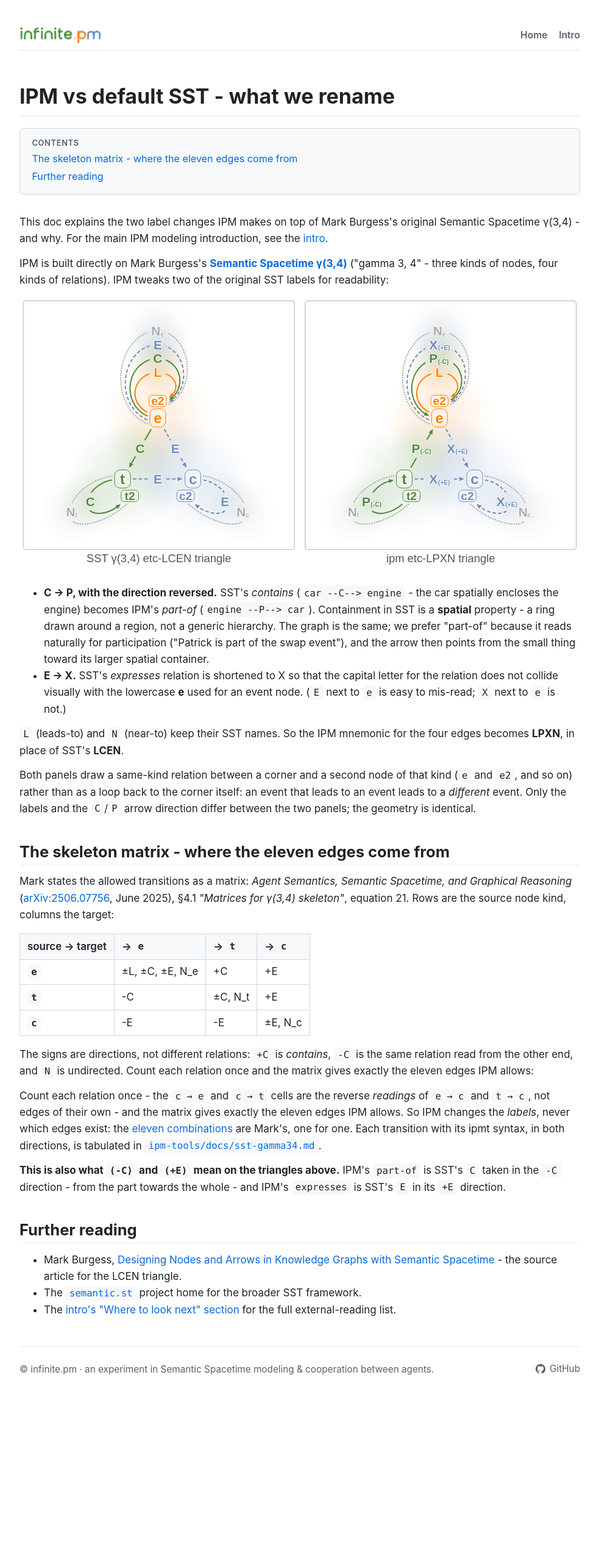
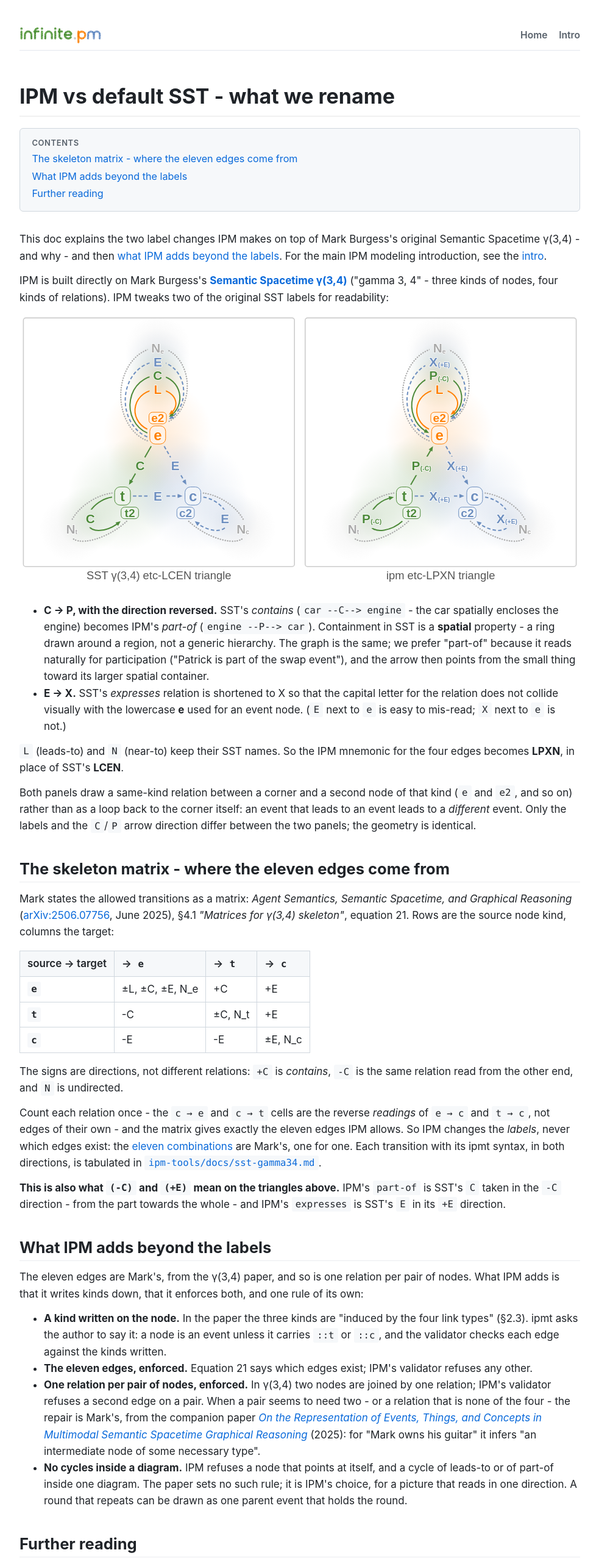
Before and after one commit to infinite-pm/infinite-pm-web, a plain HTML site: page docs/intro/docs/ipm-vs-sst.html in a window 1280 px wide. Shown: the top 2560 px of the page at 61% size, without its empty margins (148-1131 px from the left). Before the commit the page ends 2323 px from the top, so only its background shows below. Drawn offline with Linux system fonts and the light colour scheme.

Commit message:
intro pages: the wording set against the gamma(3,4) papers, as the ipm-intro sources now have it

```diff
--- a/docs/intro/docs/ipm-vs-sst.html
+++ b/docs/intro/docs/ipm-vs-sst.html
@@ -4,13 +4,13 @@
 <meta charset="utf-8">
 <meta name="viewport" content="width=device-width,initial-scale=1">
 <title>IPM vs default SST - what we rename — infinite.pm intro</title>
-<meta name="description" content="This doc explains the two label changes IPM makes on top of Mark Burgess&#039;s original Semantic Spacetime γ(3,4) - and why. For the main IPM modeling…">
+<meta name="description" content="This doc explains the two label changes IPM makes on top of Mark Burgess&#039;s original Semantic Spacetime γ(3,4) - and why - and then what IPM adds beyond the…">
 <link rel="canonical" href="https://infinite.pm/intro/docs/ipm-vs-sst.html">
 <meta property="og:type" content="website">
 <meta property="og:site_name" content="infinite.pm">
 <meta property="og:url" content="https://infinite.pm/intro/docs/ipm-vs-sst.html">
 <meta property="og:title" content="IPM vs default SST - what we rename — infinite.pm intro">
-<meta property="og:description" content="This doc explains the two label changes IPM makes on top of Mark Burgess&#039;s original Semantic Spacetime γ(3,4) - and why. For the main IPM modeling…">
+<meta property="og:description" content="This doc explains the two label changes IPM makes on top of Mark Burgess&#039;s original Semantic Spacetime γ(3,4) - and why - and then what IPM adds beyond the…">
 <meta property="og:image" content="https://infinite.pm/og.png">
 <meta property="og:image:width" content="1200">
 <meta property="og:image:height" content="628">
@@ -174,9 +174,9 @@ h5:hover .heading-ctls, h6:hover .heading-ctls,
 <body>
 <header class="top"><a class="brand" href="https://infinite.pm/"><img src="../../logo/wordmark.svg" alt="infinite.pm"></a><nav class="top-links"><a href="https://infinite.pm/">Home</a><a href="https://infinite.pm/intro">Intro</a></nav></header>
 <h1 id="ipm-vs-default-sst---what-we-rename">IPM vs default SST - what we rename</h1>
-<nav class="toc"><div class="toc-title">Contents</div><ul><li class="toc-lvl-2"><a href="#the-skeleton-matrix---where-the-eleven-edges-come-from">The skeleton matrix - where the eleven edges come from</a></li><li class="toc-lvl-2"><a href="#further-reading">Further reading</a></li></ul></nav>
+<nav class="toc"><div class="toc-title">Contents</div><ul><li class="toc-lvl-2"><a href="#the-skeleton-matrix---where-the-eleven-edges-come-from">The skeleton matrix - where the eleven edges come from</a></li><li class="toc-lvl-2"><a href="#what-ipm-adds-beyond-the-labels">What IPM adds beyond the labels</a></li><li class="toc-lvl-2"><a href="#further-reading">Further reading</a></li></ul></nav>
 
-<p>This doc explains the two label changes IPM makes on top of Mark Burgess's original Semantic Spacetime γ(3,4) - and why. For the main IPM modeling introduction, see the <a href="https://infinite.pm/intro/">intro</a>.</p>
+<p>This doc explains the two label changes IPM makes on top of Mark Burgess's original Semantic Spacetime γ(3,4) - and why - and then <a href="#what-ipm-adds-beyond-the-labels">what IPM adds beyond the labels</a>. For the main IPM modeling introduction, see the <a href="https://infinite.pm/intro/">intro</a>.</p>
 <p>IPM is built directly on Mark Burgess's <strong><a href="https://arxiv.org/abs/2506.07756">Semantic Spacetime γ(3,4)</a></strong> (&quot;gamma 3, 4&quot; - three kinds of nodes, four kinds of relations). IPM tweaks two of the original SST labels for readability:</p>
 <img src="etc-triangles.svg" alt="SST γ(3,4) vs IPM triangles - LCEN on the left, LPXN on the right" width="100%"/>
 <ul>
@@ -219,9 +219,17 @@ Only the labels and the <code>C</code>/<code>P</code> arrow direction differ bet
 </tr>
 </tbody>
 </table>
-<p>The signs are directions, not different relations: <code>+C</code> is <em>contains</em>, <code>-C</code> is the same relation read from the other end, and <code>N</code> is undirected. Count each relation once and the matrix gives exactly the eleven edges IPM allows:</p>
+<p>The signs are directions, not different relations: <code>+C</code> is <em>contains</em>, <code>-C</code> is the same relation read from the other end, and <code>N</code> is undirected.</p>
 <p>Count each relation once - the <code>c → e</code> and <code>c → t</code> cells are the reverse <em>readings</em> of <code>e → c</code> and <code>t → c</code>, not edges of their own - and the matrix gives exactly the eleven edges IPM allows. So IPM changes the <em>labels</em>, never which edges exist: the <a href="https://infinite.pm/ipm11/maxed.html">eleven combinations</a> are Mark's, one for one. Each transition with its ipmt syntax, in both directions, is tabulated in <a href="https://github.com/infinite-pm/ipm-tools/blob/main/docs/sst-gamma34.md"><code>ipm-tools/docs/sst-gamma34.md</code></a>.</p>
 <p><strong>This is also what <code>(-C)</code> and <code>(+E)</code> mean on the triangles above.</strong> IPM's <code>part-of</code> is SST's <code>C</code> taken in the <code>-C</code> direction - from the part towards the whole - and IPM's <code>expresses</code> is SST's <code>E</code> in its <code>+E</code> direction.</p>
+<h2 id="what-ipm-adds-beyond-the-labels">What IPM adds beyond the labels<span class="heading-ctls"><a class="heading-ctl-anchor" href="#what-ipm-adds-beyond-the-labels" title="Permalink to this section" aria-label="Permalink">#</a><a class="heading-ctl-top" href="#" title="Back to top" aria-label="Back to top">↑</a></span></h2>
+<p>The eleven edges are Mark's, from the γ(3,4) paper, and so is one relation per pair of nodes. What IPM adds is that it writes kinds down, that it enforces both, and one rule of its own:</p>
+<ul>
+<li><strong>A kind written on the node.</strong> In the paper the three kinds are &quot;induced by the four link types&quot; (§2.3). ipmt asks the author to say it: a node is an event unless it carries <code>::t</code> or <code>::c</code>, and the validator checks each edge against the kinds written.</li>
+<li><strong>The eleven edges, enforced.</strong> Equation 21 says which edges exist; IPM's validator refuses any other.</li>
+<li><strong>One relation per pair of nodes, enforced.</strong> In γ(3,4) two nodes are joined by one relation; IPM's validator refuses a second edge on a pair. When a pair seems to need two - or a relation that is none of the four - the repair is Mark's, from the companion paper <a href="https://www.researchgate.net/publication/393140227"><em>On the Representation of Events, Things, and Concepts in Multimodal Semantic Spacetime Graphical Reasoning</em></a> (2025): for &quot;Mark owns his guitar&quot; it infers &quot;an intermediate node of some necessary type&quot;.</li>
+<li><strong>No cycles inside a diagram.</strong> IPM refuses a node that points at itself, and a cycle of leads-to or of part-of inside one diagram. The paper sets no such rule; it is IPM's choice, for a picture that reads in one direction. A round that repeats can be drawn as one parent event that holds the round.</li>
+</ul>
 <h2 id="further-reading">Further reading<span class="heading-ctls"><a class="heading-ctl-anchor" href="#further-reading" title="Permalink to this section" aria-label="Permalink">#</a><a class="heading-ctl-top" href="#" title="Back to top" aria-label="Back to top">↑</a></span></h2>
 <ul>
 <li>Mark Burgess, <a href="https://mark-burgess-oslo-mb.medium.com/designing-nodes-and-arrows-in-knowledge-graphs-with-semantic-spacetime-0992b9cae595">Designing Nodes and Arrows in Knowledge Graphs with Semantic Spacetime</a> - the source article for the LCEN triangle.</li>
```
Also changed, not shown: docs/intro/index.html (+6 -5 lines).
